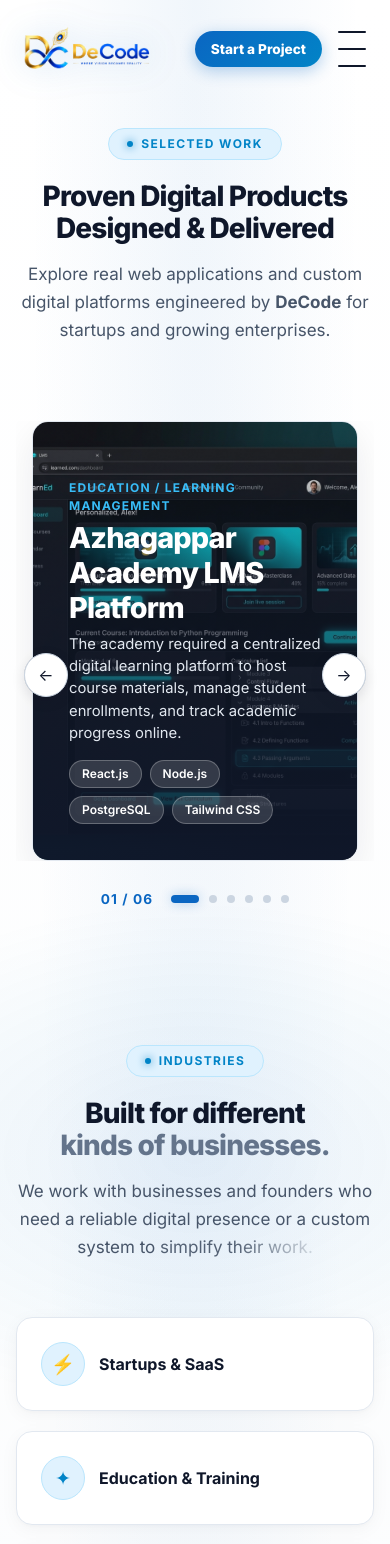
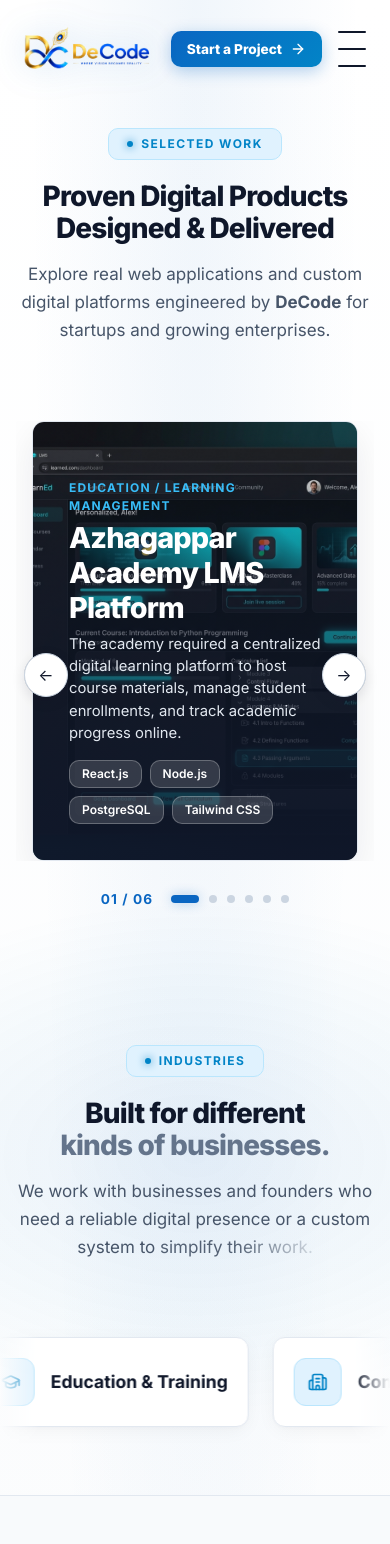
Before and after one commit to Aatheessubash/DeCodeInfoTech, a React (Vite) app: page /work in a window 390 px wide. Shown: the top 1544 px of the page. Built offline with nearby package versions, Linux system fonts and the light colour scheme.

Commit message:
Auto deploy update

```diff
--- a/package.json
+++ b/package.json
@@ -11,7 +11,8 @@
     "reply-mail": "node replyMail.js",
     "build": "vite build",
     "lint": "oxlint",
-    "preview": "vite preview"
+    "preview": "vite preview",
+    "deploy": "git add . && git commit -m \"Auto deploy update\" && git push"
   },
   "dependencies": {
     "@react-three/drei": "^10.7.7",
--- a/src/components/Hero/Hero.jsx
+++ b/src/components/Hero/Hero.jsx
@@ -2,6 +2,7 @@
 import { useIntersectionObserver } from '../../hooks/useIntersectionObserver';
 import { useData } from '../../context/DataContext';
 import styles from './Hero.module.css';
+import { ShieldCheck, Zap, TrendingUp, ArrowRight } from 'lucide-react';
 
 export function Hero() {
   const [heroRef, isVisible] = useIntersectionObserver({ threshold: 0.1 });
@@ -39,9 +40,7 @@
           <div className={styles.ctaGroup}>
             <a href="#contact" className="btn-primary">
               Start a Project
-              <svg width="18" height="18" viewBox="0 0 24 24" fill="none" stroke="currentColor" strokeWidth="2.5">
-                <path d="M5 12h14M12 5l7 7-7 7" />
-              </svg>
+              <ArrowRight className="w-5 h-5" />
             </a>
             <a href="#work" className="btn-secondary">
               Explore Our Work
@@ -51,9 +50,9 @@
           {/* Trust Metrics Pill */}
           <div className={styles.trustFooter}>
             <div className={styles.avatars}>
-              <div className={styles.avatarPill}>✦</div>
-              <div className={styles.avatarPill}>⚡</div>
-              <div className={styles.avatarPill}>★</div>
+              <div className={styles.avatarPill}><ShieldCheck className="w-4 h-4 text-sky-600" /></div>
+              <div className={styles.avatarPill}><Zap className="w-4 h-4 text-sky-600" /></div>
+              <div className={styles.avatarPill}><TrendingUp className="w-4 h-4 text-sky-600" /></div>
             </div>
             <span className={styles.trustText}>
               <strong>{siteContent.agencyName || 'DeCode Studio'}</strong> — Built on trust, speed & measurable business results.
--- a/src/components/Navbar/Navbar.jsx
+++ b/src/components/Navbar/Navbar.jsx
@@ -1,6 +1,7 @@
 import React, { useState, useEffect } from 'react';
 import { Link, NavLink } from 'react-router-dom';
 import styles from './Navbar.module.css';
+import { ArrowRight } from 'lucide-react';
 
 export function Navbar() {
   const [isScrolled, setIsScrolled] = useState(false);
@@ -108,7 +109,7 @@
         {/* Action Buttons */}
         <div className={styles.actions}>
           <Link to="/contact" className={styles.actionBtn}>
-            Start a Project
+            Start a Project <ArrowRight className="w-4 h-4" />
           </Link>
 
           {/* Mobile Hamburger Toggle */}
@@ -150,9 +151,9 @@
               to="/contact"
               className={styles.actionBtn}
               onClick={() => setMobileMenuOpen(false)}
-              style={{ marginTop: '1rem', width: '100%', textAlign: 'center' }}
+              style={{ marginTop: '1rem', width: '100%', textAlign: 'center', justifyContent: 'center' }}
             >
-              Start a Project
+              Start a Project <ArrowRight className="w-4 h-4" />
             </Link>
           </nav>
         </div>
--- a/src/components/Navbar/Navbar.module.css
+++ b/src/components/Navbar/Navbar.module.css
@@ -175,8 +175,9 @@
   display: inline-flex;
   align-items: center;
   justify-content: center;
+  gap: 8px;
   padding: 12px 26px;
-  border-radius: 9999px;
+  border-radius: var(--radius-pill);
   background: linear-gradient(135deg, #0A66C2 0%, #0284C7 100%);
   color: #FFFFFF;
   font-weight: 800;
--- a/src/components/Results/Results.jsx
+++ b/src/components/Results/Results.jsx
@@ -3,20 +3,23 @@
 import { SectionBadge } from '../shared/SectionBadge';
 import { BlurFadeText } from '../shared/BlurFadeText';
 import { useIntersectionObserver } from '../../hooks/useIntersectionObserver';
+import { Rocket, GraduationCap, Building2, Tractor, Utensils, Briefcase, Paintbrush, ShoppingCart } from 'lucide-react';
 
 export function Results() {
   const [sectionRef, isVisible] = useIntersectionObserver({ threshold: 0.15 });
 
   const industries = [
-    { name: 'Startups & SaaS', icon: '⚡' },
-    { name: 'Education & Training', icon: '✦' },
-    { name: 'Construction & Real Estate', icon: '⚙' },
-    { name: 'Agriculture & Operations', icon: '⬡' },
-    { name: 'Restaurants & Hospitality', icon: '◈' },
-    { name: 'Local Service Businesses', icon: '❖' },
-    { name: 'Agencies & Creators', icon: '✦' },
-    { name: 'E-commerce Brands', icon: '⚡' },
+    { name: 'Startups & SaaS', icon: <Rocket className="w-5 h-5" /> },
+    { name: 'Education & Training', icon: <GraduationCap className="w-5 h-5" /> },
+    { name: 'Construction & Real Estate', icon: <Building2 className="w-5 h-5" /> },
+    { name: 'Agriculture & Operations', icon: <Tractor className="w-5 h-5" /> },
+    { name: 'Restaurants & Hospitality', icon: <Utensils className="w-5 h-5" /> },
+    { name: 'Local Service Businesses', icon: <Briefcase className="w-5 h-5" /> },
+    { name: 'Agencies & Creators', icon: <Paintbrush className="w-5 h-5" /> },
+    { name: 'E-commerce Brands', icon: <ShoppingCart className="w-5 h-5" /> },
   ];
+
+  const infiniteIndustries = [...industries, ...industries, ...industries];
 
   return (
     <section className="section-padding glow-bg" ref={sectionRef}>
@@ -31,17 +34,20 @@
         </p>
       </div>
 
-      <div className={styles.industriesGrid}>
-        {industries.map((ind, idx) => (
+      <div className={styles.carouselContainer}>
+        <div className={styles.scrollTrack}>
+          {infiniteIndustries.map((ind, idx) => (
             <div
-            key={ind.name}
-            className={`card-panel ${styles.industryCard} reveal delay-${(idx % 4) + 1} ${isVisible ? 'visible' : ''}`}
+              key={`${ind.name}-${idx}`}
+              className={`card-panel ${styles.industryCard}`}
+              aria-hidden={idx >= industries.length}
             >
               <div className={styles.industryIcon}>{ind.icon}</div>
               <div className={styles.industryName}>{ind.name}</div>
             </div>
           ))}
         </div>
+      </div>
     </section>
   );
 }
--- a/src/components/Results/Results.module.css
+++ b/src/components/Results/Results.module.css
@@ -1,45 +1,71 @@
-.industriesGrid {
-  display: grid;
-  grid-template-columns: repeat(4, 1fr);
-  gap: 20px;
+.carouselContainer {
+  width: 100vw;
+  position: relative;
+  left: 50%;
+  right: 50%;
+  margin-left: -50vw;
+  margin-right: -50vw;
+  overflow: hidden;
+  padding: 40px 0;
+  display: flex;
+  mask-image: linear-gradient(to right, transparent, black 10%, black 90%, transparent);
+  -webkit-mask-image: linear-gradient(to right, transparent, black 10%, black 90%, transparent);
 }
 
-@media (max-width: 1024px) {
-  .industriesGrid {
-    grid-template-columns: repeat(2, 1fr);
-  }
+.scrollTrack {
+  display: flex;
+  gap: 24px;
+  width: max-content;
+  animation: scrollMarquee 40s linear infinite;
+  padding-left: 24px;
 }
 
-@media (max-width: 576px) {
-  .industriesGrid {
-    grid-template-columns: 1fr;
-  }
+.scrollTrack:hover {
+  animation-play-state: paused;
 }
 
 .industryCard {
-  padding: 24px;
+  padding: 24px 32px;
   display: flex;
   align-items: center;
-  gap: 14px;
+  gap: 16px;
+  min-width: 320px;
+  flex-shrink: 0;
+  background: white;
 }
 
 .industryIcon {
-  width: 44px;
-  height: 44px;
-  border-radius: 50%;
+  width: 48px;
+  height: 48px;
+  border-radius: 12px;
   background: #E0F2FE;
   border: 1px solid #BAE6FD;
   color: #0284C7;
   display: flex;
   align-items: center;
   justify-content: center;
-  font-size: 1.2rem;
+  font-size: 1.25rem;
   flex-shrink: 0;
 }
 
 .industryName {
-  font-size: 1rem;
+  font-size: 1.1rem;
   font-weight: 700;
   color: #0F172A;
   line-height: 1.3;
 }
+
+@keyframes scrollMarquee {
+  0% { transform: translate3d(0, 0, 0); }
+  100% { transform: translate3d(-33.33%, 0, 0); }
+}
+
+@media (max-width: 768px) {
+  .carouselContainer {
+    padding: 20px 0;
+  }
+  .industryCard {
+    padding: 20px;
+    min-width: 280px;
+  }
+}
--- a/src/components/Services/Services.jsx
+++ b/src/components/Services/Services.jsx
@@ -2,6 +2,16 @@
 import { useIntersectionObserver } from '../../hooks/useIntersectionObserver';
 import { useData } from '../../context/DataContext';
 import styles from './Services.module.css';
+import { MonitorSmartphone, Code2, Cpu, Rocket, RotateCcw, Wrench } from 'lucide-react';
+
+const SERVICE_ICONS = {
+  '01': <MonitorSmartphone className="w-6 h-6" />,
+  '02': <Code2 className="w-6 h-6" />,
+  '03': <Cpu className="w-6 h-6" />,
+  '04': <Rocket className="w-6 h-6" />,
+  '05': <RotateCcw className="w-6 h-6" />,
+  '06': <Wrench className="w-6 h-6" />
+};
 
 export function Services() {
   const [sectionRef, isVisible] = useIntersectionObserver({ threshold: 0.1 });
@@ -31,7 +41,7 @@
               aria-hidden={index >= services.length}
             >
               <div className={styles.cardHeader}>
-                <span className={styles.icon}>{service.icon}</span>
+                <span className={styles.icon}>{SERVICE_ICONS[service.id] || <Cpu className="w-6 h-6" />}</span>
                 <span className={styles.number}>{service.id}</span>
               </div>
               <h3 className={styles.title}>{service.title}</h3>
--- a/src/components/Testimonial/Testimonial.jsx
+++ b/src/components/Testimonial/Testimonial.jsx
@@ -2,6 +2,7 @@
 import styles from './Testimonial.module.css';
 import { useData } from '../../context/DataContext';
 import { useIntersectionObserver } from '../../hooks/useIntersectionObserver';
+import { Star } from 'lucide-react';
 
 export function Testimonial() {
   const [sectionRef, isVisible] = useIntersectionObserver({ threshold: 0.2 });
@@ -27,11 +28,15 @@
             className={`card-panel ${styles.card} reveal delay-${(idx % 3) + 1} ${isVisible ? 'visible' : ''}`}
           >
             <div className={styles.rating}>
-              {'★'.repeat(t.rating || 5)}
+              {[...Array(t.rating || 5)].map((_, i) => (
+                <Star key={i} className="w-4 h-4 fill-amber-400 text-amber-400" />
+              ))}
             </div>
             <p className={styles.quoteText}>"{t.text}"</p>
             <div className={styles.authorRow}>
-              <div className={styles.avatar}>{t.avatar || '✦'}</div>
+              <div className={styles.avatar}>
+                <img src={`https://i.pravatar.cc/150?u=${t.name.replace(/\s+/g, '')}`} alt={t.name} style={{ width: '100%', height: '100%', borderRadius: '50%', objectFit: 'cover' }} />
+              </div>
               <div className={styles.authorMeta}>
                 <h4 className={styles.authorName}>{t.name}</h4>
                 <p className={styles.authorRole}>{t.role}, {t.company}</p>
--- a/src/index.css
+++ b/src/index.css
@@ -28,8 +28,8 @@
   --gradient-blue-cyan: linear-gradient(135deg, #0284C7 0%, #38BDF8 100%);
 
   --font-family: 'Inter', -apple-system, BlinkMacSystemFont, 'Segoe UI', Roboto, sans-serif;
-  --radius-card: 16px;
-  --radius-pill: 9999px;
+  --radius-card: 12px;
+  --radius-pill: 10px;
 
   --shadow-card: 0 4px 20px -2px rgba(15, 23, 42, 0.05), 0 2px 6px -1px rgba(15, 23, 42, 0.03);
   --shadow-lift: 0 20px 40px -12px rgba(10, 102, 194, 0.15), 0 8px 16px -4px rgba(15, 23, 42, 0.04);
```
Lines whose indentation alone changed are shown as unchanged.
